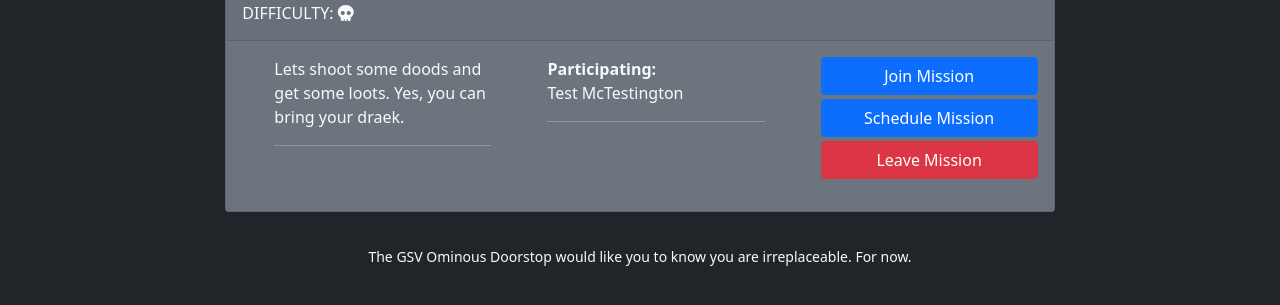
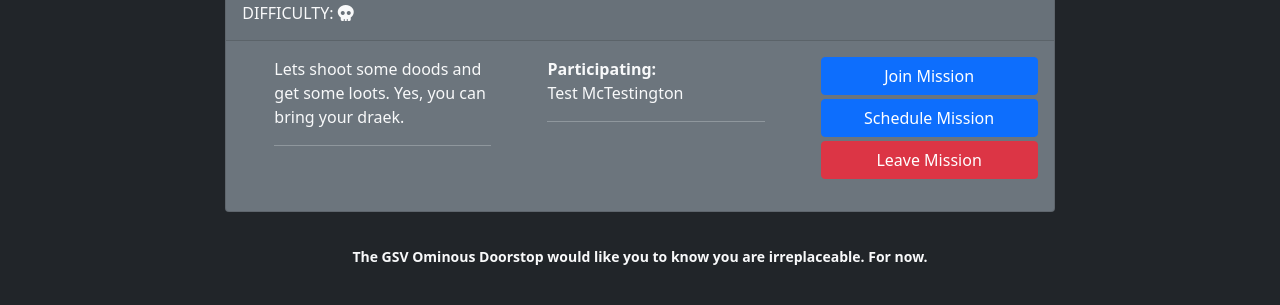
Before and after one commit to dotfortun/LWM-Planner, a React app: page / in a window 1280 px wide. Shown: the part 227-532 px from the top of the page. Built offline with nearby package versions, Linux system fonts and the light colour scheme.

Commit message:
Adjusted the font weight of the footer.

```diff
--- a/src/front/styles/index.css
+++ b/src/front/styles/index.css
@@ -17,3 +17,7 @@ html {
 nav a {
   text-decoration: none;
 }
+
+footer small {
+  font-weight: 900;
+}
```
